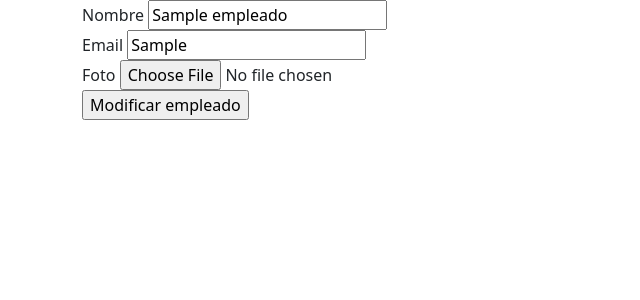
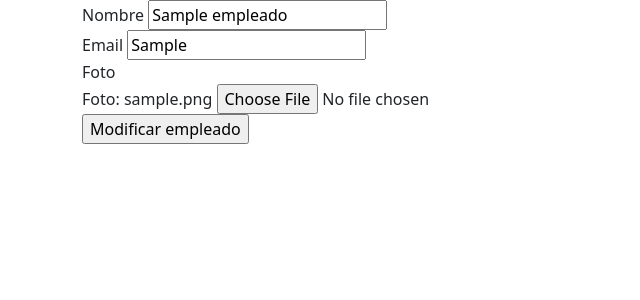
Before and after one commit to DinoG73/flask_proyect, a Flask app: page /modify/1 in a window 1280 px wide. Shown: the top 300 px of the page, without its empty margins (0-640 px from the left). Run offline with Flask 3, Linux system fonts and the light colour scheme; tables that the repository leaves empty or names only in its code hold one stand-in row (values such as "Sample post").

Commit message:
Soluciono bug modificar-borrar usuario

```diff
--- a/src/app.py
+++ b/src/app.py
@@ -15,7 +15,7 @@ app.config['MYSQL_DATABASE_USER'] = 'root'
 app.config['MYSQL_DATABASE_PASSWORD'] = ''
 app.config['MYSQL_DATABASE_DB'] = 'empleados'
 
-UPLOADS = os.path.join('uploads')
+UPLOADS = os.path.join('src/uploads/')
 app.config['UPLOADS'] = UPLOADS
 
 mysql.init_app(app)
@@ -55,11 +55,11 @@ def store():
 
     if _foto.filename != '':
         new_name_pic = timee + '_' + _foto.filename # Esta linea marca un error o advertencia en vs code, todavia no deduzco de que se trata
-        _foto.save("src/uploads/" + new_name_pic)
-
+        _foto.save('src/uploads/' + new_name_pic)
+        print(new_name_pic)
 
     sql = "INSERT INTO empleados (nombre, correo, foto) values (%s, %s, %s);"
-    datos = (_nombre, _correo, _foto.filename)
+    datos = (_nombre, _correo, new_name_pic)
 
     conn = mysql.connect()
     cursor = conn.cursor()
@@ -71,13 +71,23 @@ def store():
 
 @app.route('/delete/<int:id>')
 def delete(id):
-    print('hola')
-    sql = "DELETE FROM  empleados WHERE id=%s"
-    # sql = f'DELETE FROM  empleados WHERE id={id}'
+    #print('hola')
     conn = mysql.connect()
     cursor = conn.cursor()
-    cursor.execute(sql, id)
-    # cursor.execute(sql)
+
+    sql = f'SELECT foto FROM empleados WHERE id="{id}";'
+    cursor.execute(sql)
+    nombre_foto = cursor.fetchone()[0]
+    print(nombre_foto)
+    try:
+        os.remove(os.path.join(app.config['UPLOADS'], nombre_foto))
+    except:
+        pass
+
+    #sql = "DELETE FROM  empleados WHERE id=%s"
+    sql = f'DELETE FROM  empleados WHERE id="{id}";'
+    #cursor.execute(sql, id)
+    cursor.execute(sql)
     conn.commit()
 
     return redirect('/')
@@ -85,10 +95,10 @@ def delete(id):
 
 @app.route('/modify/<int:id>')
 def modify(id):
-    print(id)
-    sql = f"SELECT * FROM empleados WHERE id={id}"
+    #print(id)
     conn = mysql.connect()
     cursor = conn.cursor()
+    sql = f'SELECT * FROM empleados WHERE id="{id}";'
     cursor.execute(sql)
     empleado = cursor.fetchone()
     conn.commit()
@@ -102,35 +112,41 @@ def update():
     _foto = request.files['txt_picture']
     id = request.form['txt_id']
 
-    datos = (_nombre, _correo, id)
-
+   #datos = (_nombre, _correo, id)
     conn = mysql.connect()
     cursor = conn.cursor()
-
-
 
     if _foto.filename != '':
         now = datetime.now()
         timee = now.strftime("%Y%H%M%S")
-        new_name_pic = timee + '_' + _foto.filename # Esta linea marca un error o advertencia en vs code, todavia no deduzco de que se trata
-        _foto.save("src/uploads/" + new_name_pic)
+        new_name_pic = timee + '_' + str(_foto.filename) # Esta linea marca un error o advertencia en vs code, todavia no deduzco de que se trata
+        _foto.save('src/uploads/' + new_name_pic)
+
+        sql = f'SELECT foto FROM empleados WHERE id="{id}";'
+        cursor.execute(sql)
+        conn.commit()
+
+        nombre_foto = cursor.fetchone()[0]
+        print(nombre_foto)
+        borrar_foto = os.path.join(app.config['UPLOADS'], nombre_foto)
+        print(borrar_foto)
+
+        try:
+            os.remove(os.path.join(app.config['UPLOADS'], nombre_foto))
+        except:
+            pass
+
+        sql = f'UPDATE empleados SET foto="{new_name_pic}" WHERE id="{id}";'
+        cursor.execute(sql)
+        conn.commit()
 
 
-    sql = f'SELECT foto FROM empleados WHERE id={id}'
-    cursor.execute(sql)
 
-    nombre_foto = cursor.fetchone()[0]
-
-    os.remove(os.path.join(app.config['UPLOADS'], nombre_foto))
-
-    #datos = (_nombre, _correo, _foto.filename)
-
-    # conn = mysql.connect()
-    # cursor = conn.cursor()
-
-    sql = f'UPDATE empleados SET nombre={_nombre}, correo={_correo} WHERE id={id}'
+    sql = f'UPDATE empleados SET nombre="{_nombre}", correo="{_correo}" WHERE id="{id}";'
     cursor.execute(sql)
     conn.commit()
+
+    return redirect('/')
 
 
 
--- a/src/templates/empleados/edit.html
+++ b/src/templates/empleados/edit.html
@@ -8,8 +8,9 @@
         <label for="txt_email">Email</label>
         <input type="email" name="txt_email" id="txt_email" value="{{empleado[2]}}">
         <br>
-        <label for="txt_picture">Foto</label>
-        <input type="file" name="txt_picture" id="txt_picture" value="{{empleado[3]}}">
+        <label for="txt_picture">Foto</label><br>
+        Foto: {{empleado[3]}}
+        <input type="file" name="txt_picture" id="txt_picture">
         <br>
         <input type="submit" value="Modificar empleado">
     </form>
```
Also changed, not shown: my_first_app.py (deleted), src/routes.py (deleted), src/uploads/2023095554_test2.png (deleted).
